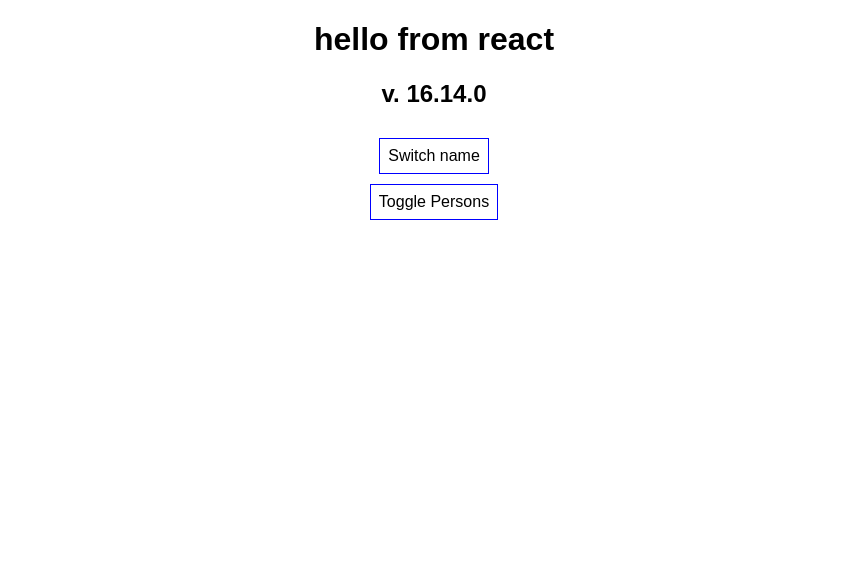
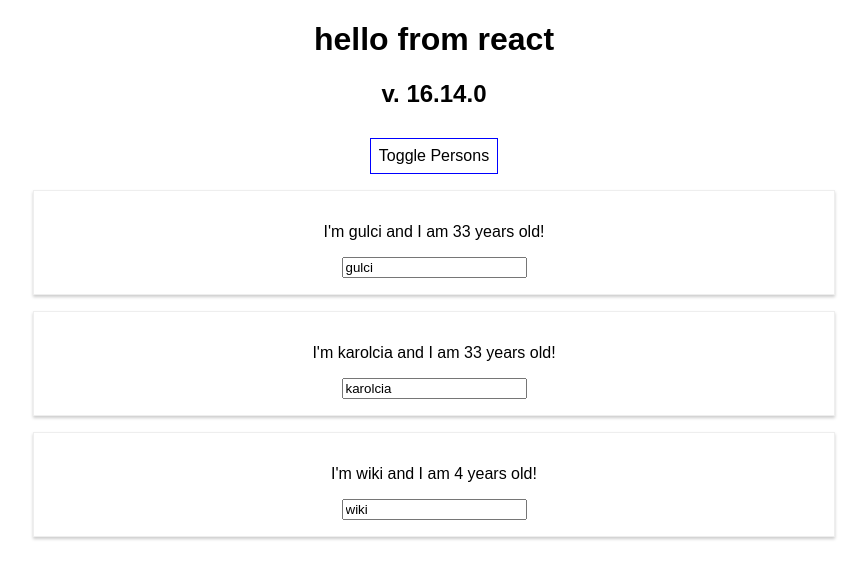
Before and after one commit to gulci-poz/react-complete-guide, a React (Create React App) app: page / in a window 1280 px wide. Shown: the top 578 px of the page, without its empty margins (206-1073 px from the left). Built offline with nearby package versions, Linux system fonts and the light colour scheme.

Commit message:
2017-12-04 my flexible list

```diff
--- a/src/App.js
+++ b/src/App.js
@@ -5,31 +5,32 @@
 class App extends Component {
   state = {
     persons: [
-      {name: 'gulci', age: 33},
-      {name: 'karolcia', age: 33},
-      {name: 'wiki', age: 4}
+      {id: 'qwer', name: 'gulci', age: 33},
+      {id: 'asdf', name: 'karolcia', age: 33},
+      {id: 'zxcv', name: 'wiki', age: 4}
     ],
-    showPersons: false
+    showPersons: true
   };
 
-  switchNameHandler = (newName) => {
-    // merging states
+  nameChangedHandler = (event) => {
+    // we change state in immutable fashion
+    // const persons_mod = this.state.persons.slice();
+    // es6
+    const persons_mod = [...this.state.persons];
+    const person_index = event.target.id.split('-')[1];
+    persons_mod[person_index].name = event.target.value;
+
     this.setState({
-      persons: [
-        {name: newName, age: 33},
-        {name: 'karolcia', age: 33},
-        {name: 'wiki', age: 4}
-      ]
+      persons: persons_mod
     });
   };
 
-  nameChangedHandler = (event) => {
+  deletePersonHandler = (index) => {
+    const persons_mod = [...this.state.persons];
+    // deleting one item
+    persons_mod.splice(index, 1);
     this.setState({
-      persons: [
-        {name: 'gulci', age: 33},
-        {name: 'karolcia', age: 33},
-        {name: event.target.value, age: 4}
-      ]
+      persons: persons_mod
     });
   };
 
@@ -54,18 +55,22 @@
     if (this.state.showPersons) {
       persons = (
         <div>
-          <Person
-            // reference to the function
-            click={this.switchNameHandler.bind(this, 'sebko')}
-            name={this.state.persons[0].name}
-            age={this.state.persons[0].age}>Hobbies: coding</Person>
-          <Person
-            name={this.state.persons[1].name}
-            age={this.state.persons[1].age}/>
-          <Person
-            name={this.state.persons[2].name}
-            age={this.state.persons[2].age}
-            changed={this.nameChangedHandler}/>
+          {this.state.persons.map((person, index) => {
+            // event is a default argument; with one line in function we perform return
+            // function is executed when event occurs
+            // may be inefficient comparing to bind - too many DOM refreshes
+            // {() => this.switchNameHandler('sebek')}
+            return (
+              <Person
+                name={person.name}
+                age={person.age}
+                index={index}
+                key={person.id}
+                click={this.deletePersonHandler.bind(this, index)}
+                changed={this.nameChangedHandler}>Permissions: user
+              </Person>
+            );
+          })}
         </div>
       );
     }
@@ -74,14 +79,6 @@
       <div className="App">
         <h1>hello from react</h1>
         <h2>v. {React.version}</h2>
-        {/*event is an argument; with one line we return*/}
-        {/*function is executed when event occurs*/}
-        {/*may be inefficient comparing to bind - too many DOM refreshes*/}
-        <button
-          style={style}
-          onClick={() => this.switchNameHandler('sebek')}>Switch name
-        </button>
-        <br/>
         <button
           style={style}
           onClick={this.togglePersonsHandler}>Toggle Persons
--- a/src/Person/Person.js
+++ b/src/Person/Person.js
@@ -5,9 +5,11 @@
   return (
     <div className="Person">
       <p onClick={props.click}>I'm {props.name} and I am {props.age} years old!</p>
-      <p>{props.children}</p>
+      {/*<p>Index: {props.index}</p>*/}
+      {/*<p>{props.children}</p>*/}
       {/*two way data binding*/}
-      <input type="text" onChange={props.changed} value={props.name}/>
+      {/*thanks to using props, we have a flexible id*/}
+      <input type="text" id={'person-' + props.index} onChange={props.changed} value={props.name}/>
     </div>
   );
 };
```
